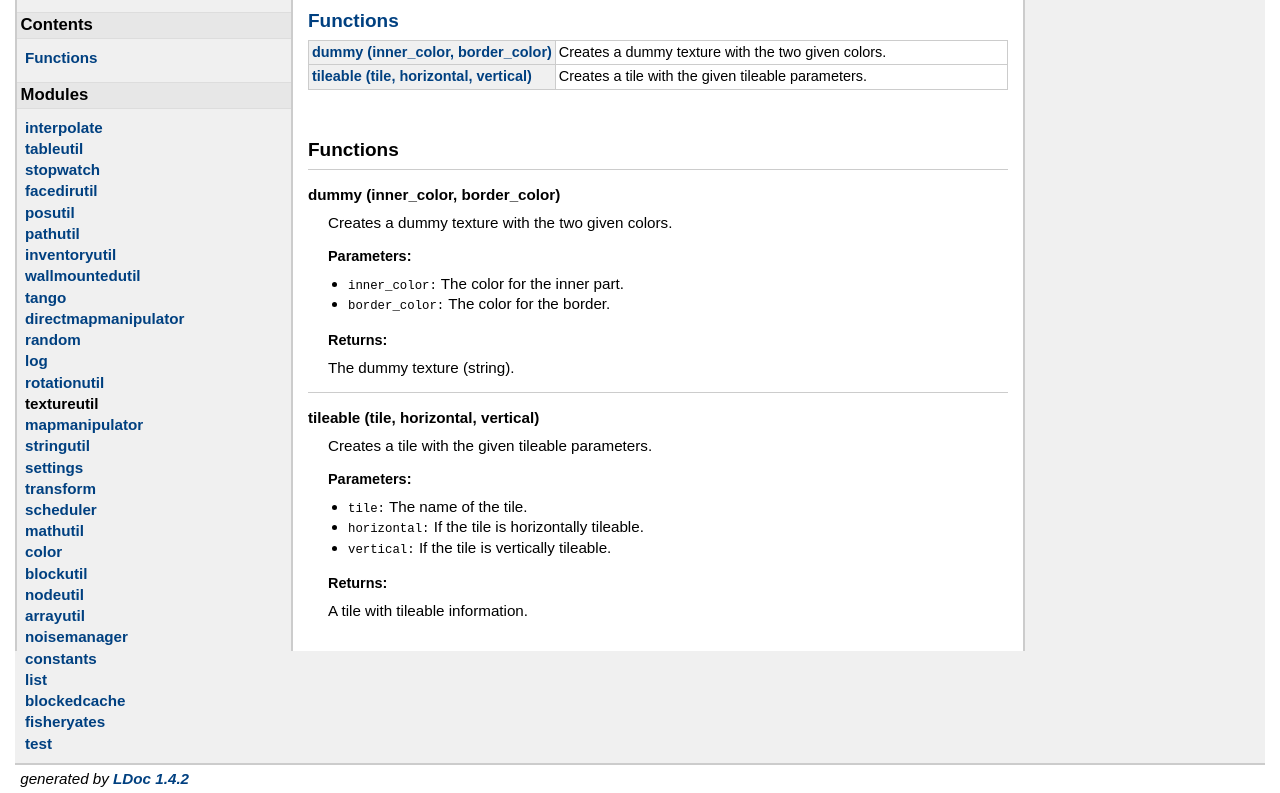
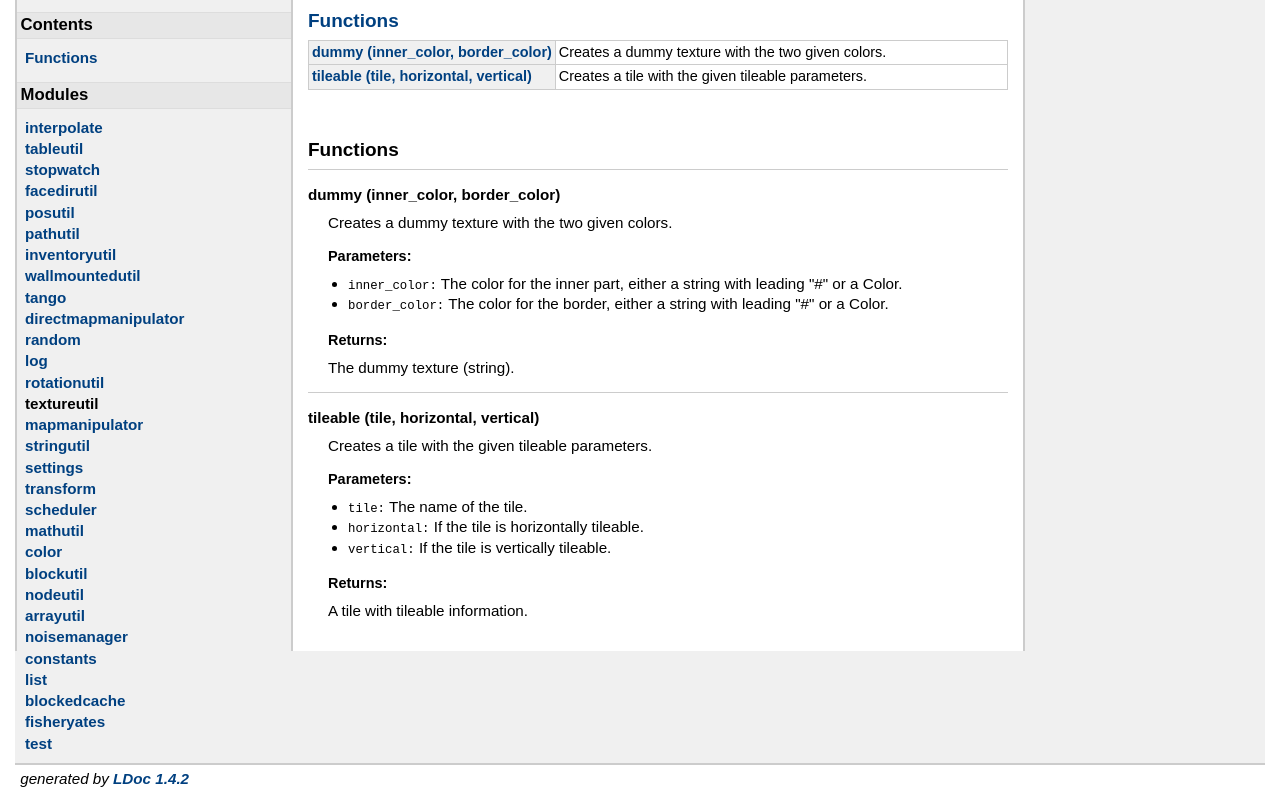
Before and after one commit to minetest-australopithecus/minetest-australopithecus-utils, a plain HTML site: page doc/modules/textureutil.html in a window 1280 px wide. Shown: the part 79-872 px from the top of the page. Drawn offline with Linux system fonts and the light colour scheme.

Commit message:
textureutil.dummy does now also accept strings.

```diff
--- a/doc/modules/textureutil.html
+++ b/doc/modules/textureutil.html
@@ -108,10 +108,12 @@
     <h3>Parameters:</h3>
     <ul>
         <li><span class="parameter">inner_color</span>
-         The color for the inner part.
+         The color for the inner part, either a string with
+                    leading "#" or a Color.
         </li>
         <li><span class="parameter">border_color</span>
-         The color for the border.
+         The color for the border, either a string with
+                    leading "#" or a Color.
         </li>
     </ul>
 
```
Also changed, not shown: 1 other file.
